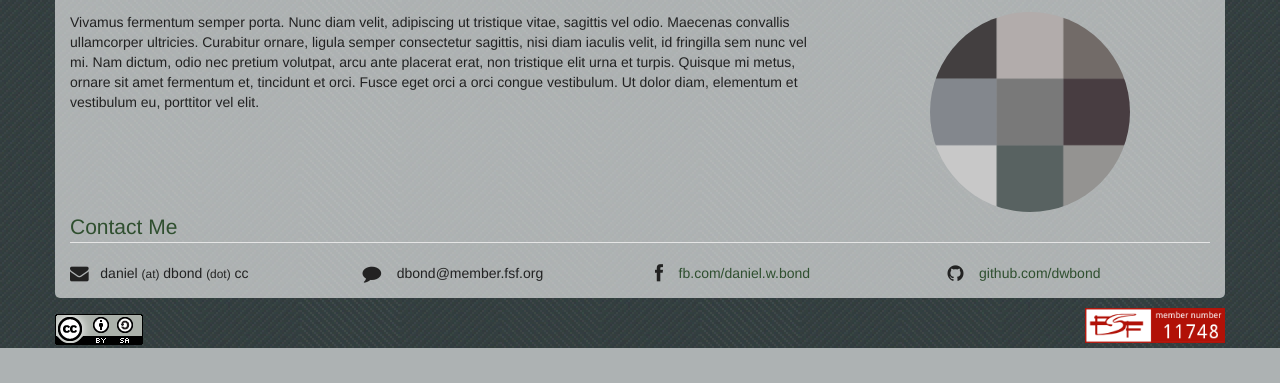
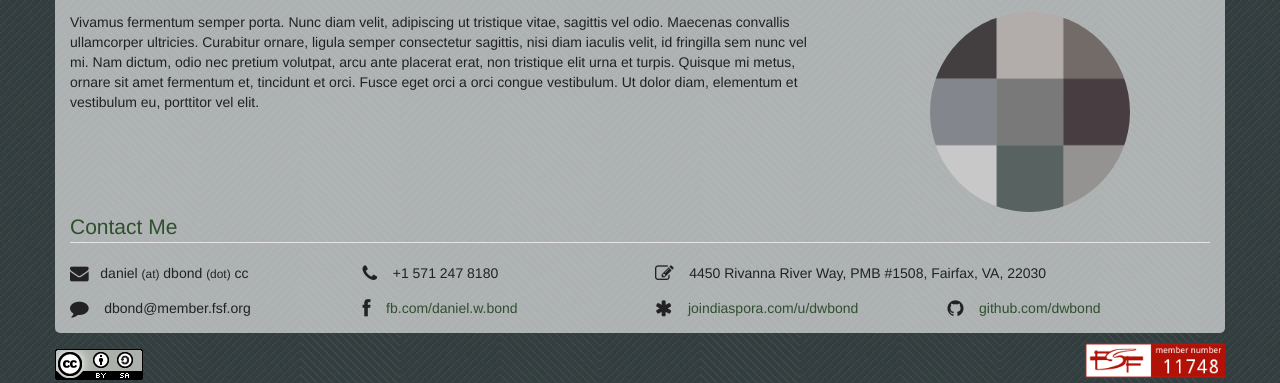
Before and after one commit to dwbond/dbondcc, a Flask app: page / in a window 1280 px wide. Shown: the part 750-1133 px from the top of the page. Before the commit the page ends 1098 px from the top, so only its background shows below. Run offline with Flask 2, Linux system fonts and the light colour scheme.

Commit message:
small changes to the faces

```diff
--- a/dbondcc/website/static/css/style.css
+++ b/dbondcc/website/static/css/style.css
@@ -35,7 +35,7 @@ body {
 }
 
 .bigger {
-  font-size: 75px;
+  font-size: 80px;
 }
 
 .transparent-container {
--- a/dbondcc/website/templates/index.html
+++ b/dbondcc/website/templates/index.html
@@ -95,6 +95,18 @@
   </div>
 
   <div class="col-md-3 small-bottom-margin">
+    <i class="fa fa-phone fa-lg"></i>
+    &nbsp;&nbsp;
+    +1 571 247 8180
+  </div>
+
+  <div class="col-md-6 small-bottom-margin">
+    <i class="fa fa-pencil-square-o fa-lg"></i>
+    &nbsp;&nbsp;
+    4450 Rivanna River Way, PMB #1508, Fairfax, VA, 22030
+  </div>
+
+  <div class="col-md-3 small-bottom-margin">
     <i class="fa fa-comment fa-lg"></i>
     &nbsp;&nbsp;
     dbond@member.fsf.org
@@ -108,6 +120,13 @@
   </div>
 
   <div class="col-md-3 small-bottom-margin">
+    <i class="fa fa-asterisk fa-lg"></i>
+    &nbsp;&nbsp;
+    <a href="https://joindiaspora.com/u/dwbond" target="_newtab">
+    joindiaspora.com/u/dwbond</a>
+  </div>
+
+  <div class="col-md-3 small-bottom-margin">
     <i class="fa fa-github fa-lg"></i>
     &nbsp;&nbsp;
     <a href="https://github.com/dwbond" target="_newtab">
--- a/dbondcc/website/templates/suspiciouslyhappy.html
+++ b/dbondcc/website/templates/suspiciouslyhappy.html
@@ -60,11 +60,11 @@
     <p>ヽ( ͝° ͜ʖ͡°)ﾉ</p>
   </div>
 
-  <div class="col-sm-4">
+  <div class="col-md-4">
     <p>ヽ（´ー｀）┌</p>
   </div>
 
-  <div class="col-sm-4">
+  <div class="col-md-4">
     <p>(´･ω･`)</p>
   </div>
 
```
